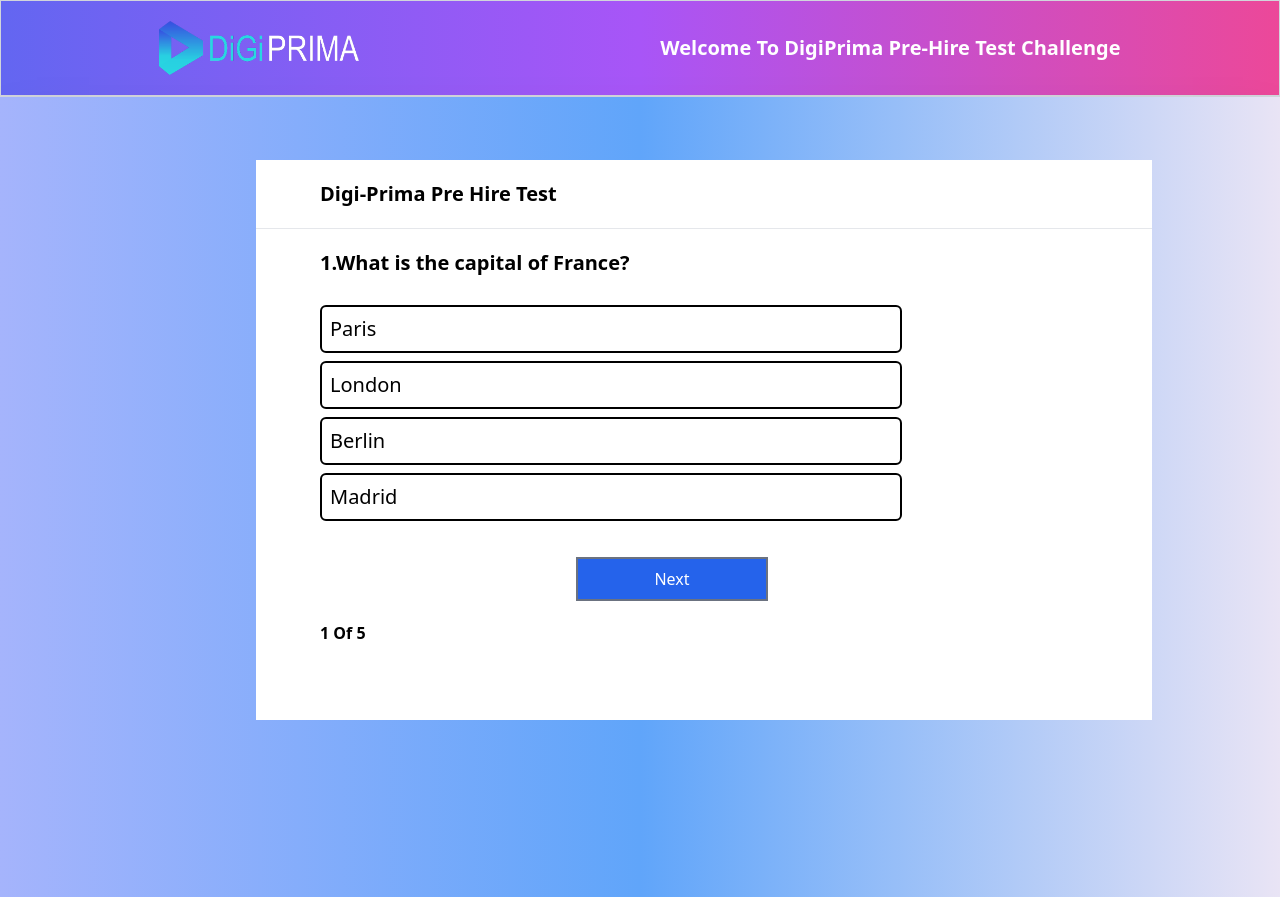
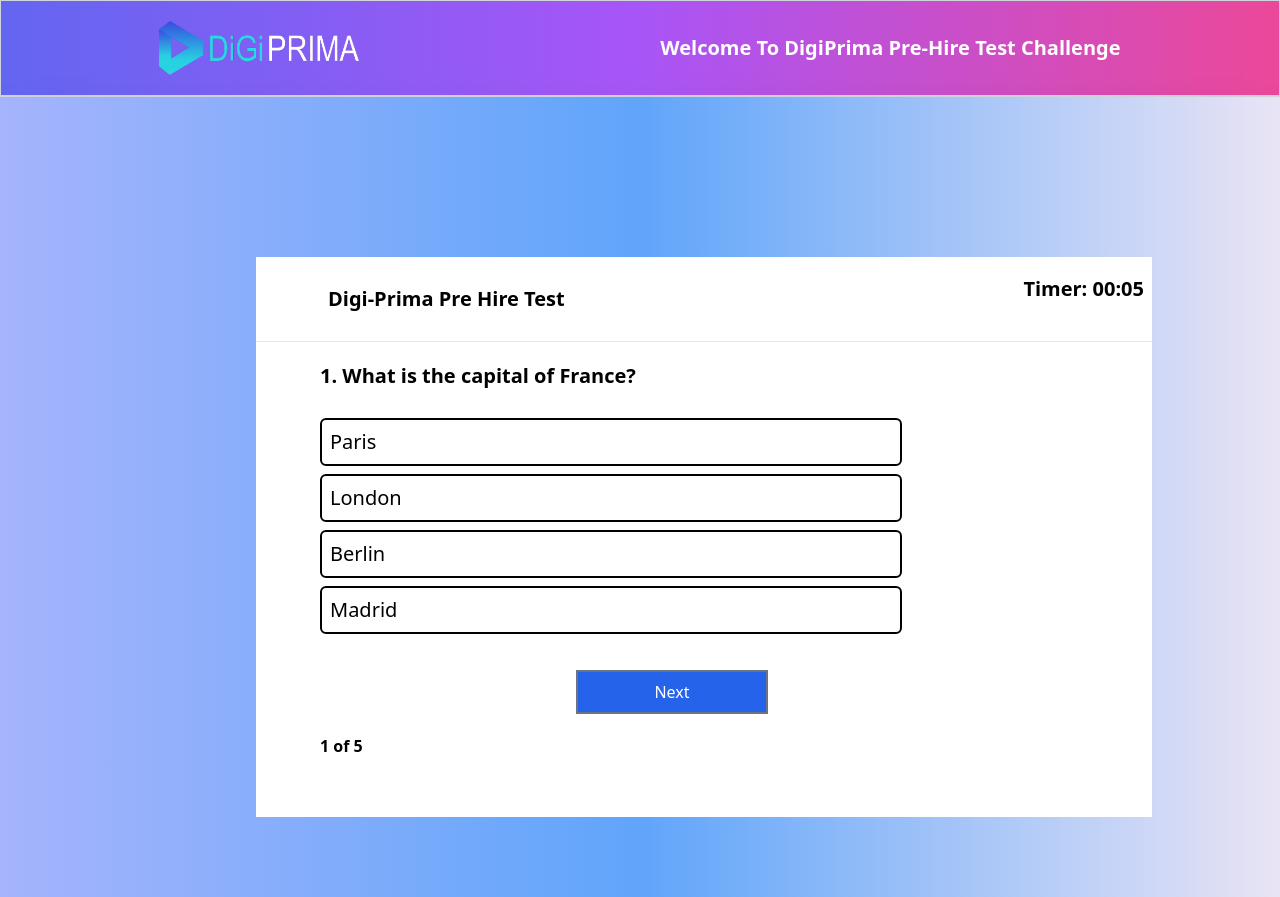
Before and after one commit to ketanjain12/PreHireTest, a React (Vite) app in the folder Frontend/: page /test in a window 1280 px wide. Built offline with nearby package versions, Linux system fonts and the light colour scheme.

Commit message:
changes done in Test file

```diff
--- a/Frontend/src/Component/Test.jsx
+++ b/Frontend/src/Component/Test.jsx
@@ -1,5 +1,111 @@
-import React, { useState } from "react";
+// import React, { useState } from "react";
+// import { Data } from "../assets/Data";
+// const Test = () => {
+//   const [index, setIndex] = useState(0);
+//   const [question, setQuestion] = useState(Data[index]);
+//   const [lock, setLock] = useState(false);
+//   const [selectedOption, setSelectedOption] = useState(null);
+//   const [score, setScore] = useState(0);
+//   const [result, setResult] = useState(false);
+
+//   const checkAnswer = (elem, option) => {
+//     if (!lock) {
+//       setSelectedOption(option);
+//       setLock(true);
+//       setScore((prev) => prev + 1);
+//     } else {
+//       elem.target.classList.add("Wrong");
+//       setLock(true);
+//     }
+//   };
+
+//   const moveNext = () => {
+//     if (lock === true) {
+//       if (index === Data.length - 1) {
+//         setResult(true);
+//         return 0;
+//       }
+
+//       setIndex(index + 1);
+//       setQuestion(Data[index]);
+//       setLock(false);
+//       option.array.map((option) => {
+//         option.current.selectedOption.remove("wrong");
+//         option.current.selectedOption.remove("correct");
+//         return null;
+//       });
+//     }
+//   };
+
+//   return (
+//     <>
+//       <div className="bg-gradient-to-r shadow-2xl  from-indigo-300 h-[100vh] realative via-blue-400">
+//         <div className="mx-auto absolute bg-white    top-[20%] w-[70%] h-[70%] m-auto flex flex-col gap-5 left-[20%]">
+//           <h1 className="ml-16 text-xl font-bold mt-5">
+//             Digi-Prima Pre Hire Test
+//           </h1>
+//           <hr />
+
+//           {result ? (
+//             <></>
+//           ) : (
+//             <>
+//               <h2 className="ml-16 text-xl font-bold ">
+//                 {" "}
+//                 {index + 1}.{question.question}
+//               </h2>
+
+//               <ul className="ml-16 py-2 text-xl">
+//                 {question.options.map((option, i) => (
+//                   <li
+//                     onClick={(e) => checkAnswer(e, option)}
+//                     key={i}
+//                     className={`border-2 border-black rounded-md w-[70%] p-2 mb-2 ${
+//                       lock
+//                         ? option === question.correctAnswer
+//                           ? "bg-green-500"
+//                           : option === selectedOption
+//                           ? "bg-red-500"
+//                           : ""
+//                         : ""
+//                     }`}
+//                   >
+//                     {option}
+//                   </li>
+//                 ))}
+//               </ul>
+
+//               <button
+//                 onClick={moveNext}
+//                 className=" w-48 ml-80 bg-blue-600 text-white py-2 px-2 border-2  border-gray-500"
+//               >
+//                 Next
+//               </button>
+
+//               <h3 className="ml-16 font-semibold ">
+//                 {index + 1} Of {Data.length}
+//               </h3>
+//             </>
+//           )}
+//               {result? <>
+
+//                 <h2 className="text-center capitalize text-xl font-bold  mt-10" >you scored {score} out of {Data.length}</h2>
+//                 <button className="px-3 w-52 text-center ml-[400px]  py-1 bg-blue-500 text-white rounded-md mt-3">Reset</button>
+//                 <p className="ml-10 capitalize  mt-10 text-xl font-semibold text-blue-500 ">thankyou {name} for participating in digi-prima pre hire test .
+//                  best wishes for your bright future...</p>
+//               </>  : <></>}
+
+//         </div>
+//       </div>
+//     </>
+//   );
+// };
+
+// export default Test;
+
+import React, { useState, useEffect } from "react";
 import { Data } from "../assets/Data";
+
 const Test = () => {
   const [index, setIndex] = useState(0);
   const [question, setQuestion] = useState(Data[index]);
@@ -8,11 +114,41 @@ const Test = () => {
   const [score, setScore] = useState(0);
   const [result, setResult] = useState(false);
 
+  const [sec, setSec] = useState(0);
+  const [min, setMin] = useState(0);
+
+  // Timer handling
+  useEffect(() => {
+    let timer;
+
+    if (!result && min < 30) {
+      timer = setInterval(() => {
+        setSec((prevSec) => {
+          if (prevSec === 59) {
+            setMin((prevMin) => prevMin + 1);
+            return 0;
+          }
+          return prevSec + 1;
+        });
+      }, 1000);
+    }
+
+    // Auto-submit the test after 30 minutes
+    if (min >= 30) {
+      setResult(true);
+      clearInterval(timer);
+    }
+
+    return () => clearInterval(timer);
+  }, [sec, min, result]);
+
   const checkAnswer = (elem, option) => {
     if (!lock) {
       setSelectedOption(option);
       setLock(true);
-      setScore((prev) => prev + 1);
+      if (option === question.correctAnswer) {
+        setScore((prev) => prev + 1);
+      }
     } else {
       elem.target.classList.add("Wrong");
       setLock(true);
@@ -20,41 +156,49 @@ const Test = () => {
   };
 
   const moveNext = () => {
-    if (lock === true) {
+    if (lock) {
       if (index === Data.length - 1) {
         setResult(true);
-        return 0;
+        return;
       }
 
       setIndex(index + 1);
-      setQuestion(Data[index]);
+      setQuestion(Data[index + 1]);
       setLock(false);
-      option.array.map((option) => {
-        option.current.selectedOption.remove("wrong");
-        option.current.selectedOption.remove("correct");
-        return null;
-      });
     }
   };
 
   return (
     <>
-      <div className="bg-gradient-to-r shadow-2xl  from-indigo-300 h-[100vh] realative via-blue-400">
-        <div className="mx-auto absolute bg-white    top-[20%] w-[70%] h-[70%] m-auto flex flex-col gap-5 left-[20%]">
-          <h1 className="ml-16 text-xl font-bold mt-5">
-            Digi-Prima Pre Hire Test
-          </h1>
+      <div className="bg-gradient-to-r shadow-2xl  from-indigo-300 h-[100vh] relative via-blue-400">
+        <div className="mx-auto absolute bg-white top-[20%] w-[70%] h-[70%] m-auto flex flex-col gap-5 left-[20%]">
+          <div className="flex items-center justify-between p-2">
+            <h1 className="ml-16 text-xl font-bold mt-5">
+              Digi-Prima Pre Hire Test
+            </h1>
+            <h4 className="font-bold text-xl">
+              Timer: {min < 10 ? "0" + min : min}:{sec < 10 ? "0" + sec : sec}
+            </h4>
+          </div>
           <hr />
 
           {result ? (
-            <></>
+            <>
+              <h2 className="text-center capitalize text-xl font-bold mt-10">
+                You scored {score} out of {Data.length}
+              </h2>
+              <button className="px-3 w-52 text-center ml-[400px] py-1 bg-blue-500 text-white rounded-md mt-3">
+                Reset
+              </button>
+              <p className="ml-10 capitalize mt-10 text-xl font-semibold text-blue-500">
+                Thank you for participating in the Digi-Prima pre-hire test. Best wishes for your bright future...
+              </p>
+            </>
           ) : (
             <>
-              <h2 className="ml-16 text-xl font-bold ">
-                {" "}
-                {index + 1}.{question.question}
+              <h2 className="ml-16 text-xl font-bold">
+                {index + 1}. {question.question}
               </h2>
-
               <ul className="ml-16 py-2 text-xl">
                 {question.options.map((option, i) => (
                   <li
@@ -74,27 +218,17 @@ const Test = () => {
                   </li>
                 ))}
               </ul>
-
               <button
                 onClick={moveNext}
-                className=" w-48 ml-80 bg-blue-600 text-white py-2 px-2 border-2  border-gray-500"
+                className="w-48 ml-80 bg-blue-600 text-white py-2 px-2 border-2 border-gray-500"
               >
                 Next
               </button>
-
-              <h3 className="ml-16 font-semibold ">
-                {index + 1} Of {Data.length}
+              <h3 className="ml-16 font-semibold">
+                {index + 1} of {Data.length}
               </h3>
             </>
           )}
-              {result? <>
-
-                <h2 className="text-center capitalize text-xl font-bold  mt-10" >you scored {score} out of {Data.length}</h2>
-                <button className="px-3 w-52 text-center ml-[400px]  py-1 bg-blue-500 text-white rounded-md mt-3">Reset</button>
-                <p className="ml-10 capitalize  mt-10 text-xl font-semibold text-blue-500 ">thankyou {name} for participating in digi-prima pre hire test .
-                 best wishes for your bright future...</p>
-              </>  : <></>}
-
         </div>
       </div>
     </>
```
